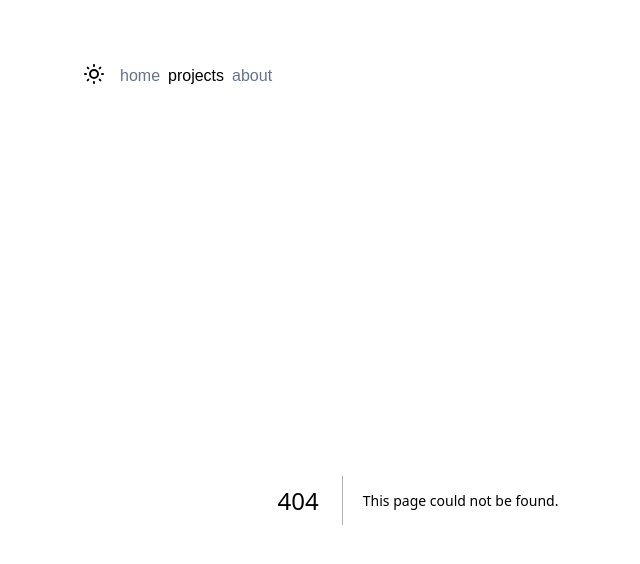
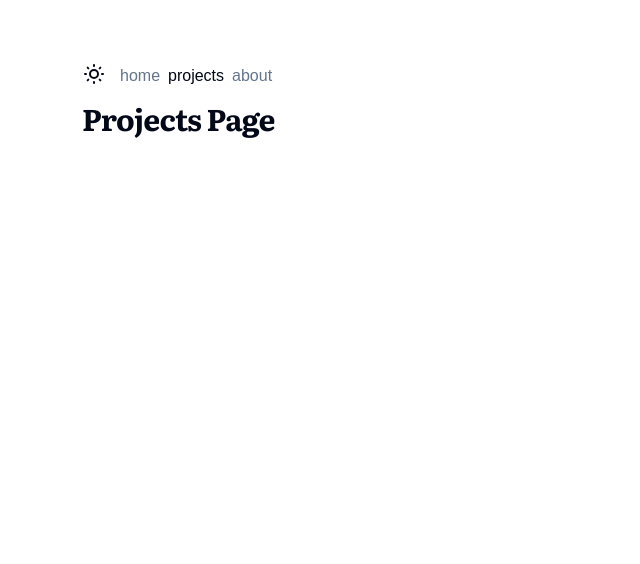
Before and after one commit to lazzzaroni/mpaliakou.dev, a Next.js app: page /projects in a window 1280 px wide. Before the commit this address had no page. Shown: the top 564 px of the page, without its empty margins (222-862 px from the left). Built offline with nearby package versions, Linux system fonts and the light colour scheme; a web font is replaced by a local one.

Commit message:
add routes

```diff
--- /dev/null
+++ b/src/app/about/page.tsx
@@ -0,0 +1,5 @@
+export default function ProjectsPage() {
+  return (
+    <h1 className="font-serif text-3xl font-bold tracking-tight">About Page</h1>
+  );
+}
--- /dev/null
+++ b/src/app/projects/page.tsx
@@ -0,0 +1,7 @@
+export default function ProjectsPage() {
+  return (
+    <h1 className="font-serif text-3xl font-bold tracking-tight">
+      Projects Page
+    </h1>
+  );
+}
```
